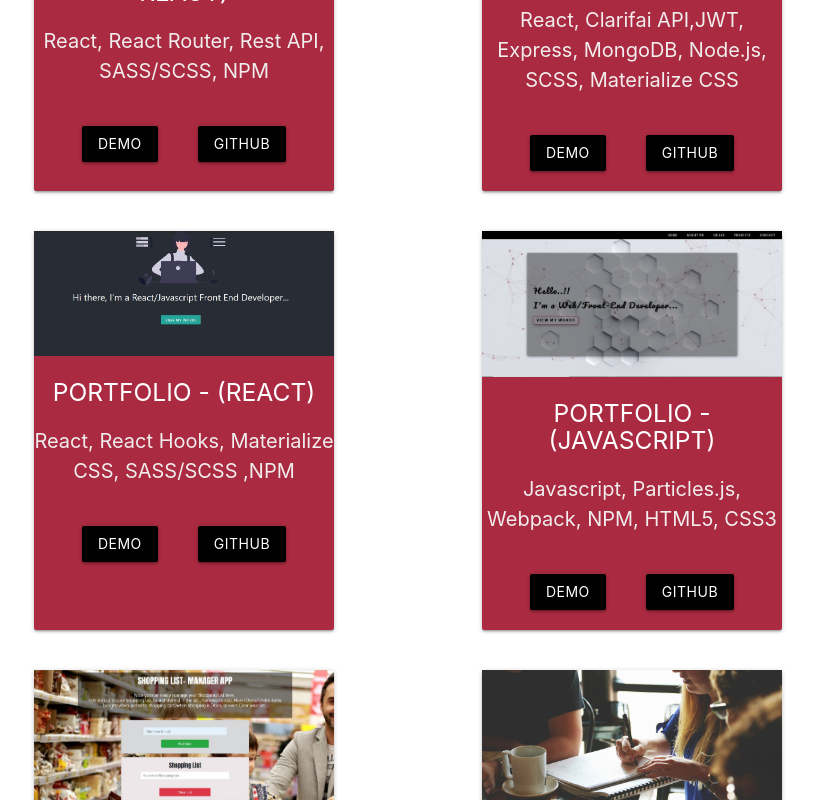
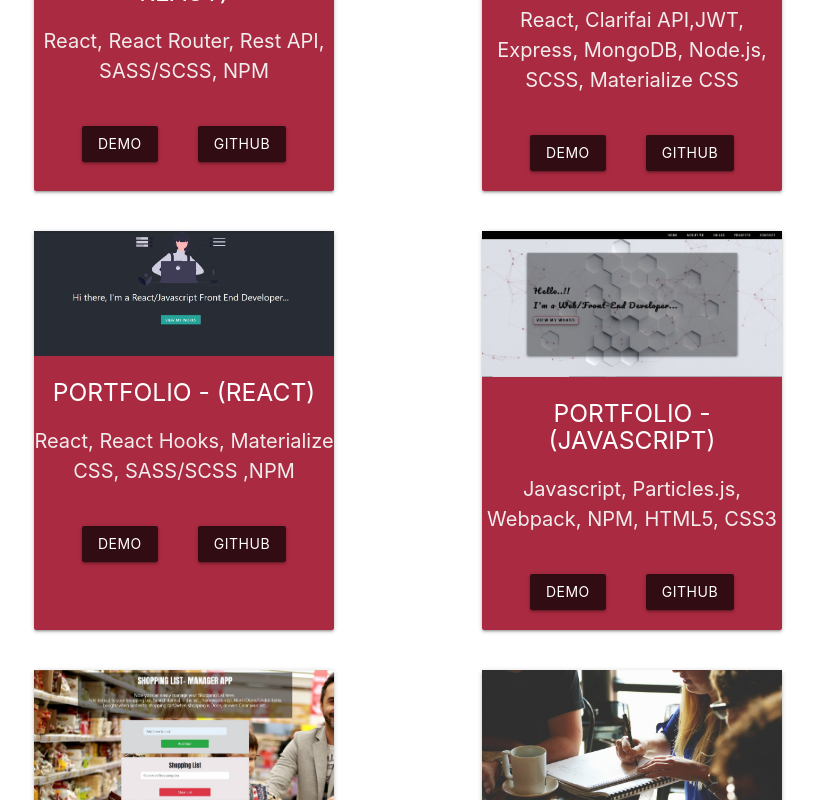
Before and after one commit to shamseena-dev/React-Portfolio, a React (Create React App) app: page / in a window 1280 px wide. Shown: the part 3120-3920 px from the top of the page, without its empty margins (232-1047 px from the left). Built offline with nearby package versions, Linux system fonts and the light colour scheme.

Commit message:
Update projects.scss

```diff
--- a/src/Components/Projects/projects.scss
+++ b/src/Components/Projects/projects.scss
@@ -23,7 +23,10 @@
 }
 .demos-btn{
     margin:20px;
-    background-color:black !important;
+    background-color: rgba(0,0,0,0.7) !important;
+    &:hover{
+        background-color : rgba(0,0,0,0.4) !important;
+    }
     a{
     color: white;
     }
```
